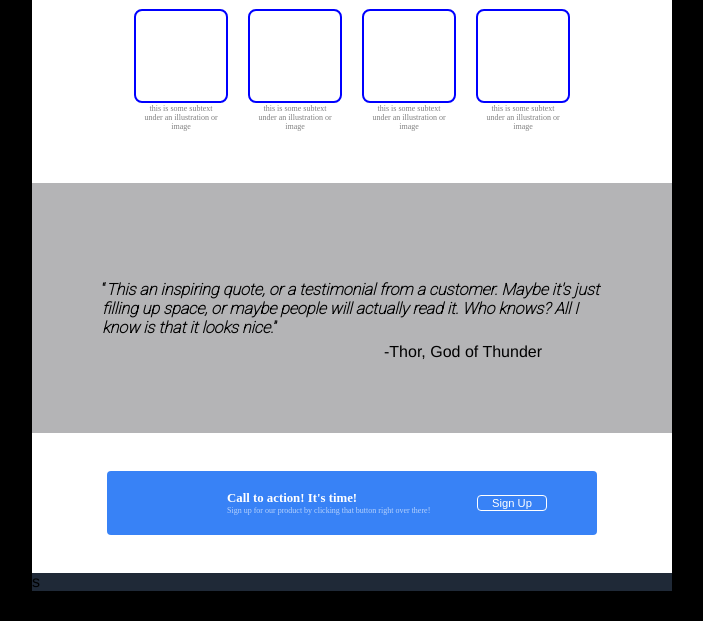
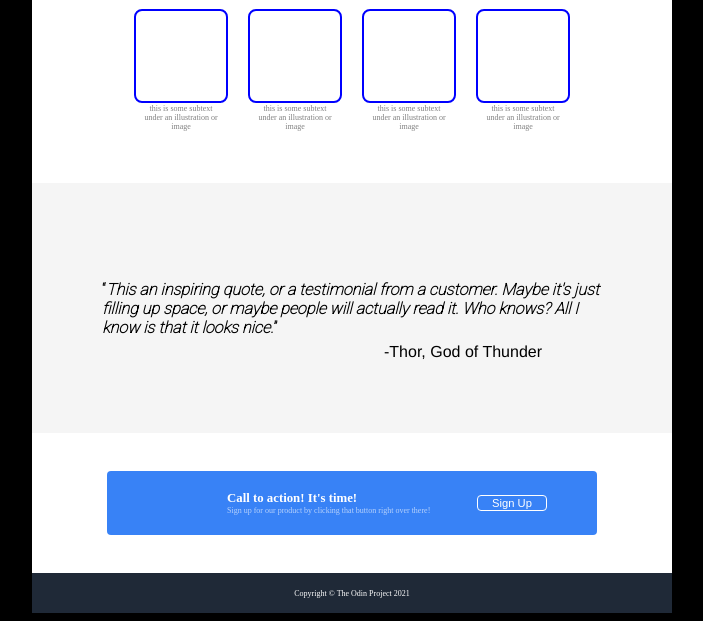
Before and after one commit to yvngsimba/Template-Website, a plain HTML site: page index.html in a window 1280 px wide. Shown: the part 366-987 px from the top of the page, without its empty margins (288-991 px from the left). Before the commit the page ends 965 px from the top, so only its background shows below. Drawn offline with Linux system fonts and the light colour scheme.

Commit message:
Completed Web Template

```diff
--- a/Css/style.css
+++ b/Css/style.css
@@ -16,7 +16,7 @@ body{
   padding-bottom: 80px;
 }
 .three{
-  background-color: #b4b4b6;
+  background-color: whitesmoke;
   height: 250px;
   display: grid;
   place-items: center;
@@ -33,7 +33,10 @@ body{
 
 .five{
   background-color: #1f2937;
-  height: 10%;
+  height: 40px;
+  display: flex;
+  justify-content: center;
+  align-items: center;
 }
 
 /*navigation*/
@@ -172,3 +175,9 @@ li{
   border: 1px solid white;
   border-radius: 4px;
 }
+/*section five*/
+.five span{
+  color: white;
+  font-family: 'Times New Roman';
+  font-size: .5rem;
+}
--- a/index.html
+++ b/index.html
@@ -54,6 +54,8 @@
     </div>
 
   </div>
-  <div class="section five" >s</div>
+  <div class="section five" >
+    <span>Copyright © The Odin Project 2021</span>
+  </div>
 </body>
 </html>
```
